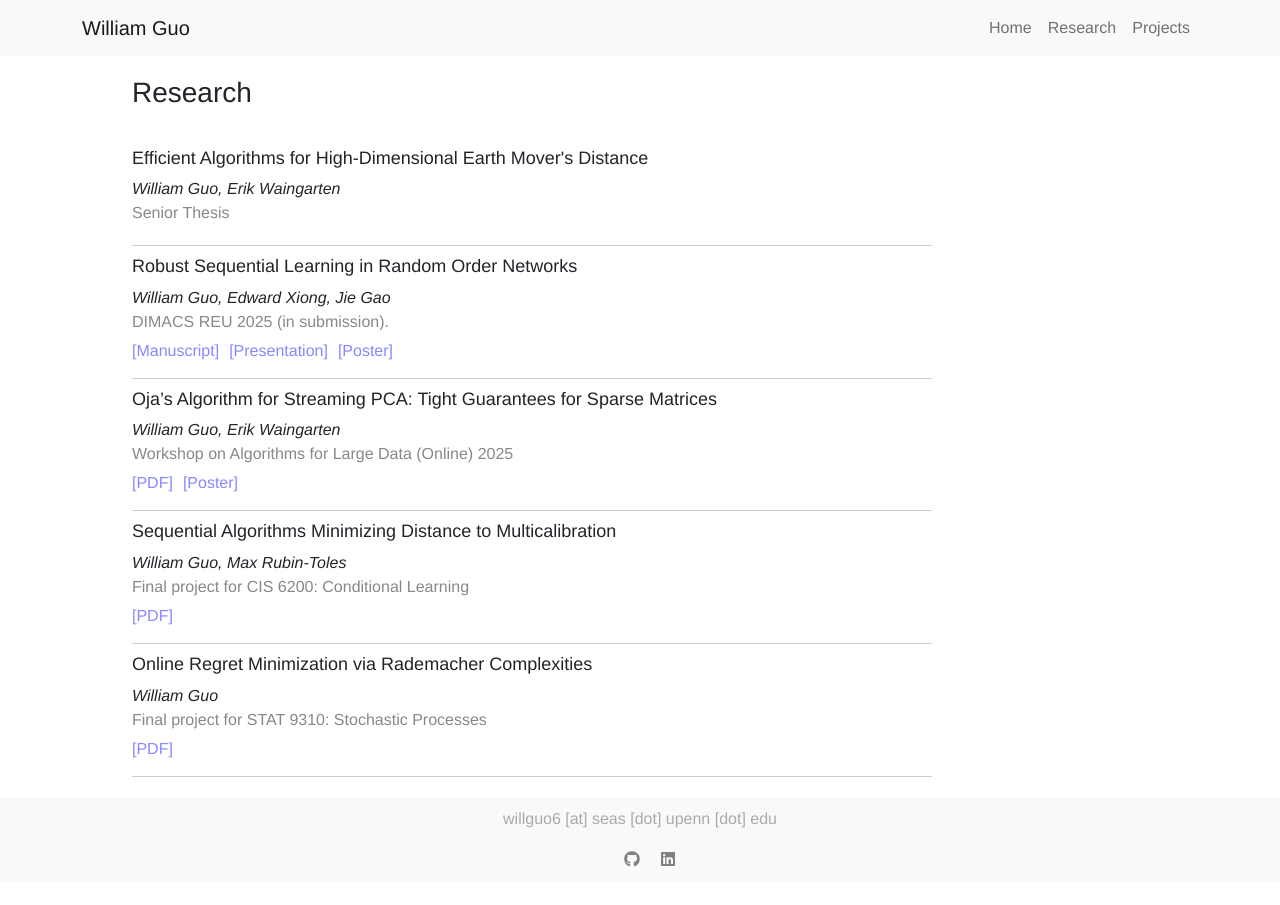
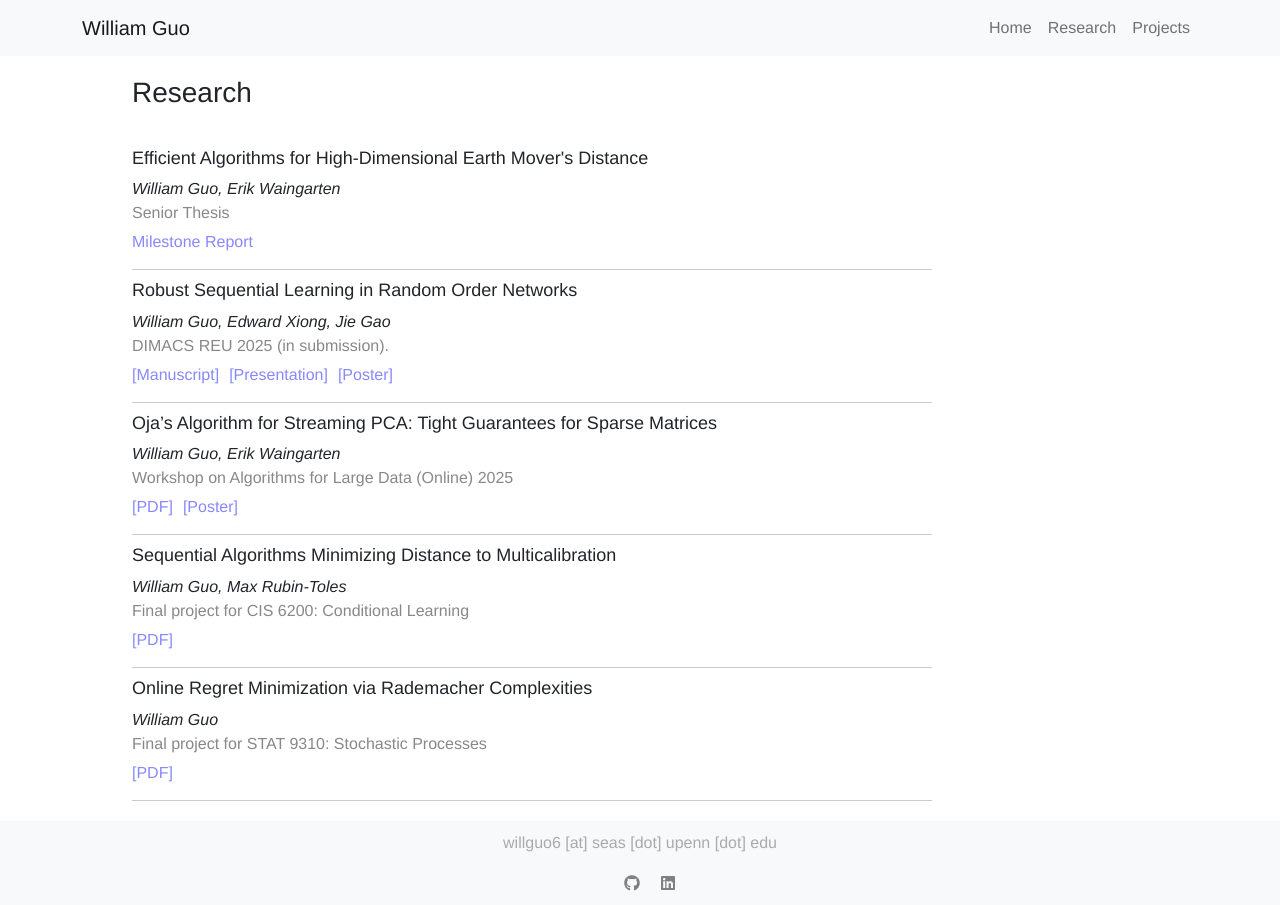
Before and after one commit to willdguo/willdguo.github.io, a React (Create React App) app: page /research in a window 1280 px wide. Before the commit the page ends 881 px from the top, so only its background shows below. Built offline with nearby package versions, Linux system fonts and the light colour scheme.

Commit message:
sr thesis

```diff
--- a/src/pages/Research.js
+++ b/src/pages/Research.js
@@ -6,6 +6,7 @@ import pcaposter from "../files/WALDO_Poster.pdf"
 import dimacs_slides from "../files/DIMACS_slides.pdf"
 import dimacs_writeup from "../files/truth_learning.pdf"
 import dimacs_poster from "../files/truth_learning_poster.pdf"
+import srthesis_milestone from "../files/sr_thesis_milestone.pdf"
 
 function Research () {
 
@@ -14,7 +15,9 @@ function Research () {
             'title': "Efficient Algorithms for High-Dimensional Earth Mover's Distance",
             'authors': "William Guo, Erik Waingarten",
             'desc': 'Senior Thesis',
-            'links': [],
+            'links': [
+                {'link': srthesis_milestone, 'text': 'Milestone Report'},
+            ],
         },
         {
             // 'title': "Truth Learning in Social Networks Under Random Decision Orderings",
```
Also changed, not shown: 1 other file (tests, documents, lock files or other folders).
